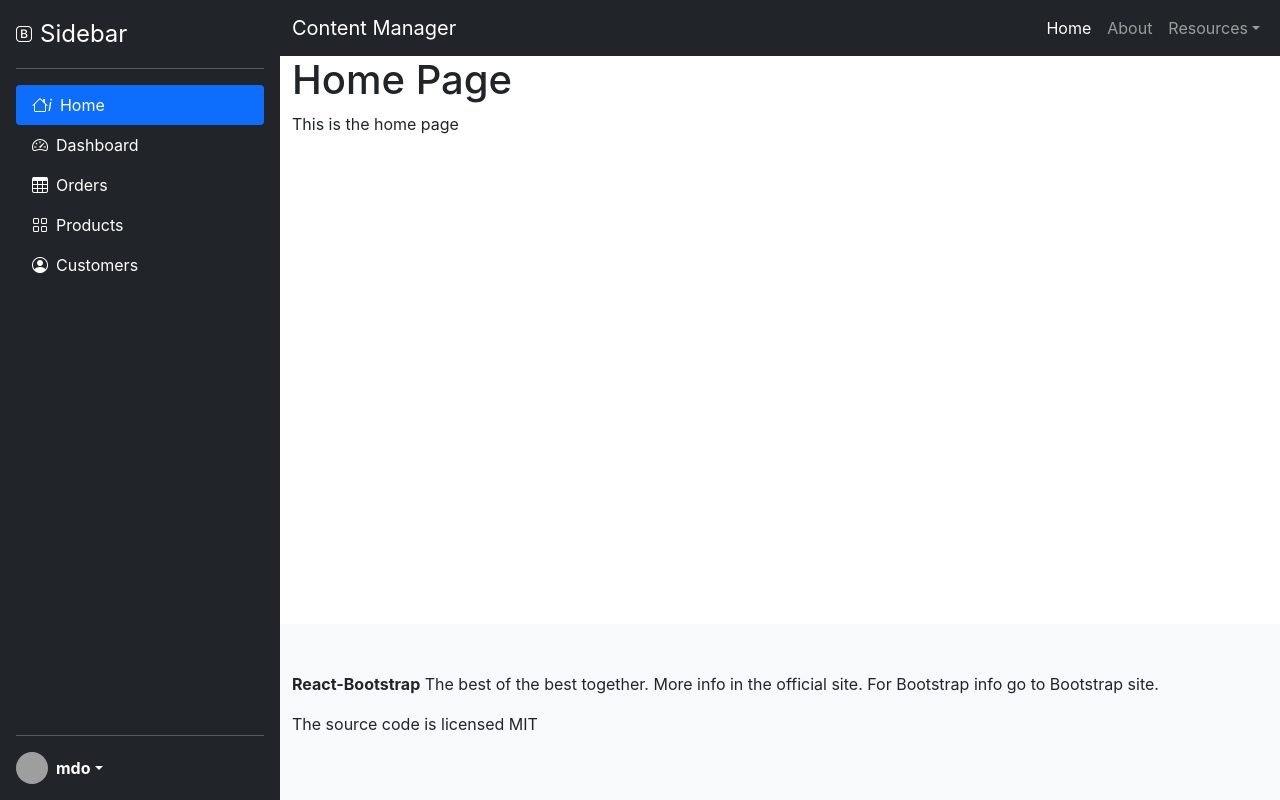
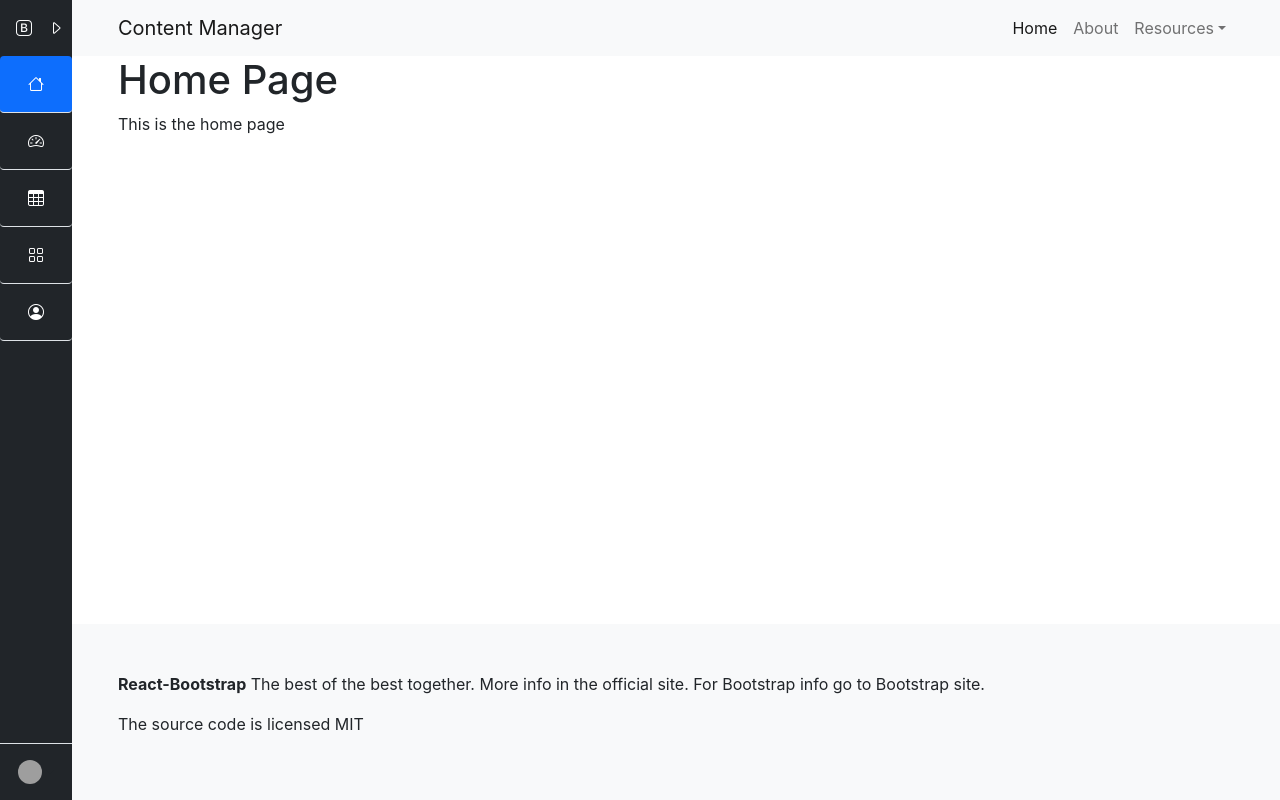
Before and after one commit to marlonfsolis/Next_App_BootstrapTemplate, a Next.js app: page /home in a window 1280 px wide. Built offline with nearby package versions, Linux system fonts and the light colour scheme; grey boxes are pictures that could not be loaded.

Commit message:
SideNavbar with toggle button working. Transition added.

```diff
--- a/components/shared/ActiveLink.js
+++ b/components/shared/ActiveLink.js
@@ -22,7 +22,7 @@ const ActiveLink = ({ children, exact, type, ...props }) => {
   let classes = childClassName;
 
   if (isExact) {
-    if (href === asPath) {
+    if (href === asPath || href + "#" === asPath) {
       classes = `${childClassName} ${activeClassName}`.trim();
     }
   } else if (asPath.startsWith(href)) {
--- a/components/shared/SideNavBar.js
+++ b/components/shared/SideNavBar.js
@@ -1,11 +1,39 @@
-export default function SideNavbar() {
-  return (
-    <>
-      <div className="d-flex flex-column flex-shrink-0 p-3 text-white bg-dark" style={{ width: "280px" }}>
-        <a href="#" className="d-flex align-items-center mb-3 mb-md-0 me-md-auto text-white text-decoration-none">
+import { useState } from "react"
+import styles from "styles/Layout.module.css";
+
+export default function SideNavbar(props) {
+  const sideNavbarStatuses = { Close: "Close", Open: "Open", Offcanvas: "Offcanvas" }
+  // let sideNavbarStatus = sideNavbarStatuses.Close
+  const [sideNavbarStatus, sideNavbarStatusSet] = useState(sideNavbarStatuses.Close)
+  const [sideNavbarWidth, sideNavbarWidthSet] = useState("4.5rem");
+
+  function sideNavbarToggleBtn() {
+    if (sideNavbarStatus === sideNavbarStatuses.Close) {
+      sideNavbarWidthSet("280px");
+      setTimeout(() => {
+        sideNavbarStatusSet(sideNavbarStatuses.Open)
+      }, 100);
+    }
+    if (sideNavbarStatus === sideNavbarStatuses.Open) {
+      sideNavbarWidthSet("4.5rem");
+      setTimeout(() => {
+        sideNavbarStatusSet(sideNavbarStatuses.Close)
+      }, 80);
+    }
+  }
+
+  const openNavbar = (
+    <div className={styles.sideNavbar + " d-flex flex-column flex-shrink-0 p-3 text-white bg-dark"} style={{ width: sideNavbarWidth }}>
+      <div className="d-flex flex-row align-items-center">
+        <a href="#" className="d-flex flex-fill align-items-center mb-3 mb-md-0 me-md-auto text-white text-decoration-none">
           <i className="bi bi-bootstrap me-2" width="40" height="32"></i>
           <span className="fs-4">Sidebar</span>
         </a>
+        <a href="#" className="text-white text-decoration-none" onClick={sideNavbarToggleBtn}>
+          <i className="bi bi-caret-left"></i>
+        </a>
+      </div>
+
       <hr />
       <ul className="nav nav-pills flex-column mb-auto">
         <li className="nav-item">
@@ -54,7 +82,66 @@ export default function SideNavbar() {
         </ul>
       </div>
     </div>
+  )
 
+  const closeNavbar = (
+    <div className={styles.sideNavbar + " d-flex flex-column flex-shrink-0 bg-dark"} style={{ width: sideNavbarWidth }}>
+      <div className="d-flex flex-row align-items-center">
+        <a href="#" className="d-block p-3 link-light text-decoration-none" title="Icon-only" data-bs-toggle="tooltip" data-bs-placement="right">
+          <i className="bi bi-bootstrap" width="40" height="32"></i>
+          <span className="visually-hidden">Icon-only</span>
+        </a>
+        <a href="#" className="text-white text-decoration-none" onClick={sideNavbarToggleBtn}>
+          <i className="bi bi-caret-right"></i>
+        </a>
+      </div>
+
+      <ul className="nav nav-pills nav-flush flex-column mb-auto text-center">
+        <li className="nav-item">
+          <a href="#" className="nav-link active py-3 border-bottom text-white" aria-current="page" title="Home" data-bs-toggle="tooltip" data-bs-placement="right">
+            <i className="bi bi-house" width="24" height="24" role="img" aria-label="Home"></i>
+          </a>
+        </li>
+        <li>
+          <a href="#" className="nav-link py-3 border-bottom text-white" title="Dashboard" data-bs-toggle="tooltip" data-bs-placement="right">
+            <i className="bi bi-speedometer2" width="24" height="24" role="img" aria-label="Dashboard"></i>
+          </a>
+        </li>
+        <li>
+          <a href="#" className="nav-link py-3 border-bottom text-white" title="Orders" data-bs-toggle="tooltip" data-bs-placement="right">
+            <i className="bi bi-table" width="24" height="24" role="img" aria-label="Orders"></i>
+          </a>
+        </li>
+        <li>
+          <a href="#" className="nav-link py-3 border-bottom text-white" title="Products" data-bs-toggle="tooltip" data-bs-placement="right">
+            <i className="bi bi-grid" width="24" height="24" role="img" aria-label="Products"></i>
+          </a>
+        </li>
+        <li>
+          <a href="#" className="nav-link py-3 border-bottom text-white" title="Customers" data-bs-toggle="tooltip" data-bs-placement="right">
+            <i className="bi bi-person-circle" width="24" height="24" role="img" aria-label="Customers"></i>
+          </a>
+        </li>
+      </ul>
+      <div className="dropdown border-top">
+        <a href="#" className="d-flex align-items-center justify-content-center p-3 link-dark text-decoration-none dropdown-toggle" id="dropdownUser3" data-bs-toggle="dropdown" aria-expanded="false">
+          <img src="https://github.com/mdo.png" alt="mdo" width="24" height="24" className="rounded-circle" />
+        </a>
+        <ul className="dropdown-menu text-small shadow" aria-labelledby="dropdownUser3">
+          <li><a className="dropdown-item" href="#">New project...</a></li>
+          <li><a className="dropdown-item" href="#">Settings</a></li>
+          <li><a className="dropdown-item" href="#">Profile</a></li>
+          <li><hr className="dropdown-divider" /></li>
+          <li><a className="dropdown-item" href="#">Sign out</a></li>
+        </ul>
+      </div>
+    </div>
+  )
+
+  return (
+    <>
+      {sideNavbarStatus === sideNavbarStatuses.Open && openNavbar}
+      {sideNavbarStatus === sideNavbarStatuses.Close && closeNavbar}
     </>
   )
 }
--- a/components/shared/TopNavbar.js
+++ b/components/shared/TopNavbar.js
@@ -12,13 +12,13 @@ export default function TopNavbar() {
 
   return (
     <>
-      <Navbar bg="dark" variant="dark" expand="lg">
+      <Navbar bg="light" variant="light" expand="lg">
         <Container>
           <Navbar.Brand><Link href="/">Content Manager</Link></Navbar.Brand>
           <Navbar.Toggle aria-controls="basic-navbar-nav" />
           <Navbar.Collapse id="basic-navbar-nav">
             <Nav className="me-auto"></Nav>
-            <Nav className="">
+            <Nav>
               <ActiveLink href="/home" type="navLink" exact={true}>Home</ActiveLink>
               <ActiveLink href="/home/about" type="navLink">About</ActiveLink>
               <NavDropdown title="Resources" id="resources-nav-dropdown">
--- a/package.json
+++ b/package.json
@@ -9,6 +9,8 @@
 		"lint": "next lint"
 	},
 	"dependencies": {
+		"bootstrap": "^5.1.3",
+		"bootstrap-icons": "^1.8.3",
 		"next": "12.1.6",
 		"react": "18.1.0",
 		"react-bootstrap": "^2.4.0",
--- a/styles/Layout.module.css
+++ b/styles/Layout.module.css
@@ -1,5 +1,10 @@
 .leftContent {
 	border: 0px red solid;
+	transition: width 5s;
+}
+
+.sideNavbar {
+	transition: width 0.1s linear;
 }
 
 .content {
--- a/styles/globals.css
+++ b/styles/globals.css
@@ -17,3 +17,7 @@ a {
 * {
 	box-sizing: border-box;
 }
+
+.dropdown-menu.show {
+	left: -60px !important;
+}
```
Also changed, not shown: 1 other file (tests, documents, lock files or other folders). Lines whose indentation alone changed are shown as unchanged.
